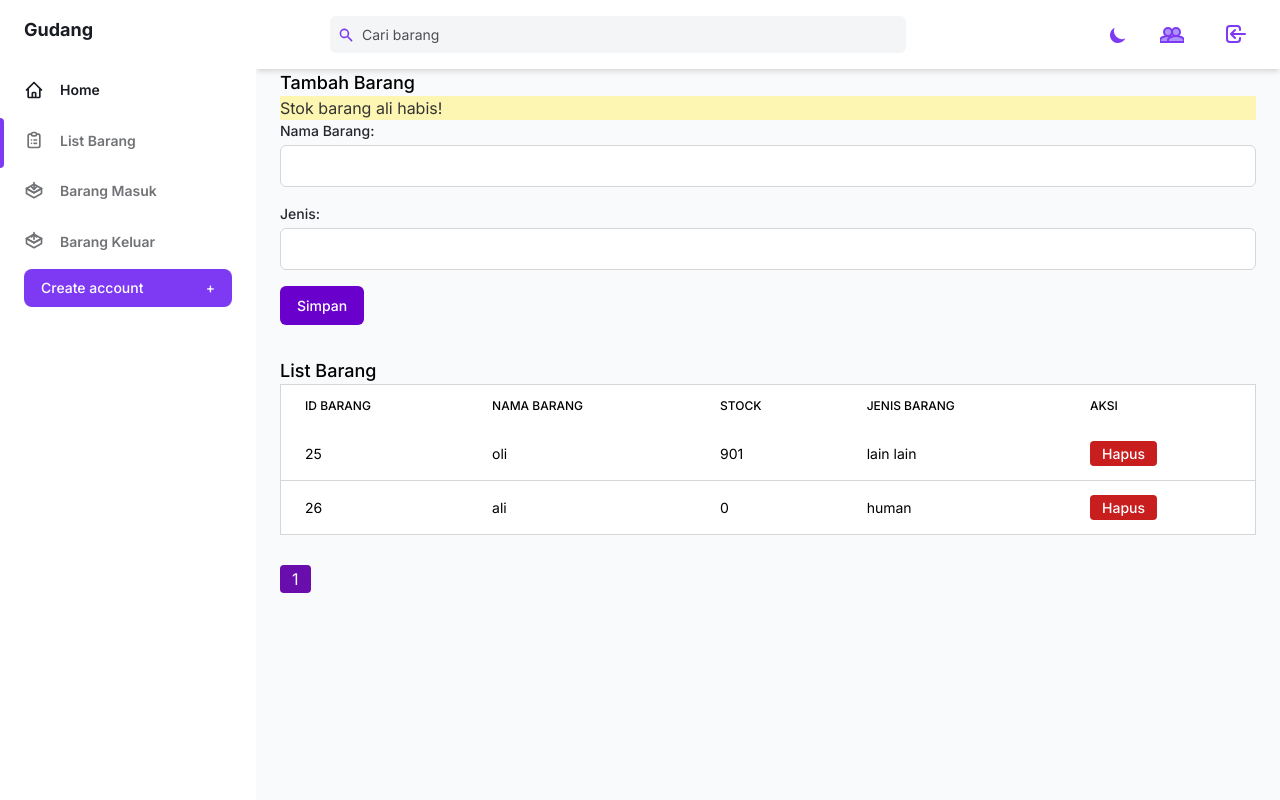
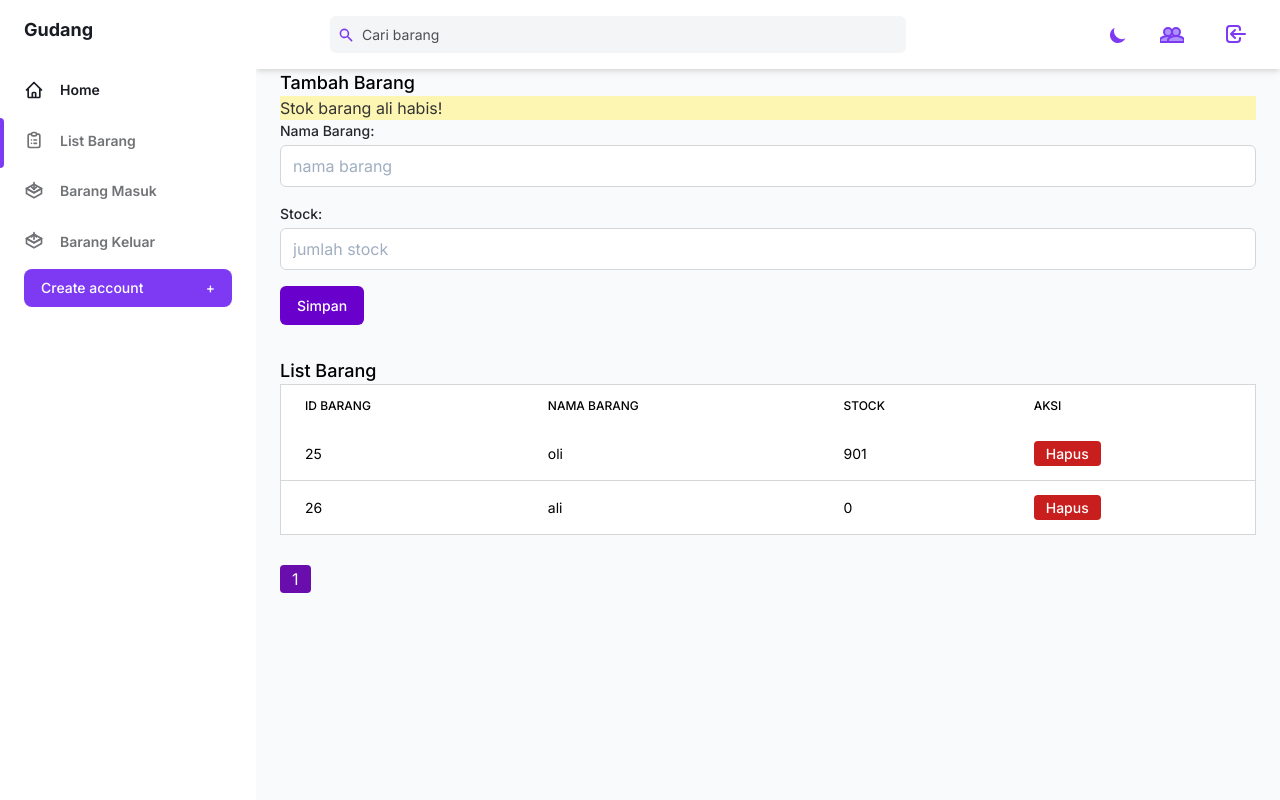
Before and after one commit to nekopride/project1, a PHP site: page /tambah_barang.php in a window 1280 px wide. Run offline with PHP 8.4, Linux system fonts and the light colour scheme; data comes from the database, SQL or seed files in the repository.

Commit message:
Add files via upload

```diff
--- a/tambah_barang.php
+++ b/tambah_barang.php
@@ -5,13 +5,16 @@ session_start();
 // Proses input barang baru
 if (isset($_POST['simpan'])) {
     $nama_barang = $_POST['nama_barang'];
-    $jenis = $_POST['jenis'];
+    $stock = $_POST['stock'];
 
-
+    // Validasi input stok
+    if ($stock < 0) {
+        $_SESSION['error'] = 'Stok tidak boleh negatif';
+    } else {
         // Menambahkan barang ke database
-   mysqli_query($connect, "INSERT INTO barang VALUES ('', '$nama_barang', '0','$jenis')");
+        mysqli_query($connect, "INSERT INTO barang VALUES ('', '$nama_barang', '$stock')");
         $_SESSION['success'] = 'Berhasil menambahkan data';
-
+    }
 }
 
 // Mengambil data barang dari database untuk tampilan tabel
@@ -478,8 +481,8 @@ while ($row = $result_barang->fetch_assoc()) {
             </ul>
           </div>
         </header>
+    <main class="h-full pb-16 overflow-y-auto">
           <div class="container px-6 mx-auto grid">
-            <main class="h-full pb-16 overflow-y-auto">
             <div class="container">
         <h1 class="text-lg leading-3 font-medium text-gray-900 dark:text-gray-200">Tambah Barang</h1>
         <?php if (isset($_SESSION['notif'])) { ?>
@@ -491,13 +494,14 @@ while ($row = $result_barang->fetch_assoc()) {
         <form action="tambah_barang.php" method="post" class="mt-5">
             <div class="mb-4">
                 <label for="nama_barang" class="block text-sm font-medium text-gray-700 dark:text-gray-200">Nama Barang:</label>
-                <input type="text" name="nama_barang" id="nama_barang" class="mt-1 block w-full px-3 py-2 bg-white border border-gray-300 rounded-md shadow-sm dark:border-gray-600 dark:bg-gray-700 focus:border-purple-400 focus:outline-none focus:shadow-outline-purple dark:text-gray-300 dark:focus:shadow-outline-gray sm:text-sm" required>
+                <input type="text" name="nama_barang" id="nama_barang" class="mt-1 block w-full px-3 py-2 bg-white border border-gray-300 rounded-md shadow-sm dark:border-gray-600 dark:bg-gray-700 focus:border-purple-400 focus:outline-none focus:shadow-outline-purple dark:text-gray-300 dark:focus:shadow-outline-gray sm:text-sm" placeholder="nama barang" required>
             </div>
             <div class="mb-4">
-                <label for="jenis" class="block text-sm font-medium text-gray-700 dark:text-gray-200">Jenis:</label>
-                <input type="text" name="jenis" id="jenis" class="mt-1 block w-full px-3 py-2 bg-white border border-gray-300 rounded-md shadow-sm dark:border-gray-600 dark:bg-gray-700 focus:border-purple-400 focus:outline-none focus:shadow-outline-purple dark:text-gray-300 dark:focus:shadow-outline-gray sm:text-sm" required>
+                <label for="stock" class="block text-sm font-medium text-gray-700 dark:text-gray-200">Stock:</label>
+                <input type="number" name="stock" id="stock" class="mt-1 block w-full px-3 py-2 bg-white border border-gray-300 rounded-md shadow-sm dark:border-gray-600 dark:bg-gray-700 focus:border-purple-400 focus:outline-none focus:shadow-outline-purple dark:text-gray-300 dark:focus:shadow-outline-gray sm:text-sm" placeholder="jumlah stock" required>
             </div>
             <input type="submit" name="simpan" value="Simpan" class="inline-flex justify-center py-2 px-4 border border-transparent shadow-sm text-sm font-medium rounded-md text-white focus:outline-none focus:ring-2 focus:ring-offset-2 focus:ring-indigo-500" style="background-color: #6A00CC; hover: background-color: #7A00DD;">
+
         </form>
 
         <h1 class="text-lg leading-3 font-medium text-gray-900 dark:text-gray-200 mt-8">List Barang</h1>
@@ -508,7 +512,6 @@ while ($row = $result_barang->fetch_assoc()) {
                 <th scope="col" class="px-6 py-3 text-left text-xs font-medium text-gray-300 dark:text-gray-200 uppercase tracking-wider">ID Barang</th>
                 <th scope="col" class="px-6 py-3 text-left text-xs font-medium text-gray-300 dark:text-gray-200 uppercase tracking-wider">Nama Barang</th>
                 <th scope="col" class="px-6 py-3 text-left text-xs font-medium text-gray-300 dark:text-gray-200 uppercase tracking-wider">Stock</th>
-                <th scope="col" class="px-6 py-3 text-left text-xs font-medium text-gray-300 dark:text-gray-200 uppercase tracking-wider">Jenis barang</th>
                 <th scope="col" class="px-6 py-3 text-left text-xs font-medium text-gray-300 dark:text-gray-200 uppercase tracking-wider">Aksi</th>
             </tr>
 
@@ -522,7 +525,6 @@ while ($row = $result_barang->fetch_assoc()) {
                             <td class='px-6 py-4 whitespace-nowrap text-sm text-gray-300 dark:text-gray-200'>" . $row['id_barang'] . "</td>
                             <td class='px-6 py-4 whitespace-nowrap text-sm text-gray-300 dark:text-gray-200'>" . $row['nama_barang'] . "</td>
                             <td class='px-6 py-4 whitespace-nowrap text-sm text-gray-300 dark:text-gray-200'>" . $row['stock'] . "</td>
-                            <td class='px-6 py-4 whitespace-nowrap text-sm text-gray-300 dark:text-gray-200'>" . $row['jenis'] . "</td>
                             <td class='px-6 py-4 whitespace-nowrap text-right text-sm font-medium'>
                             <a href='barang_hapus.php?id=" . $row["id_barang"] . "' style='background-color: #c81e1e;' class='text-white px-3 py-1 rounded hover:bg-red-700'>Hapus</a>
                             </td>
```
Lines whose indentation alone changed are shown as unchanged.
